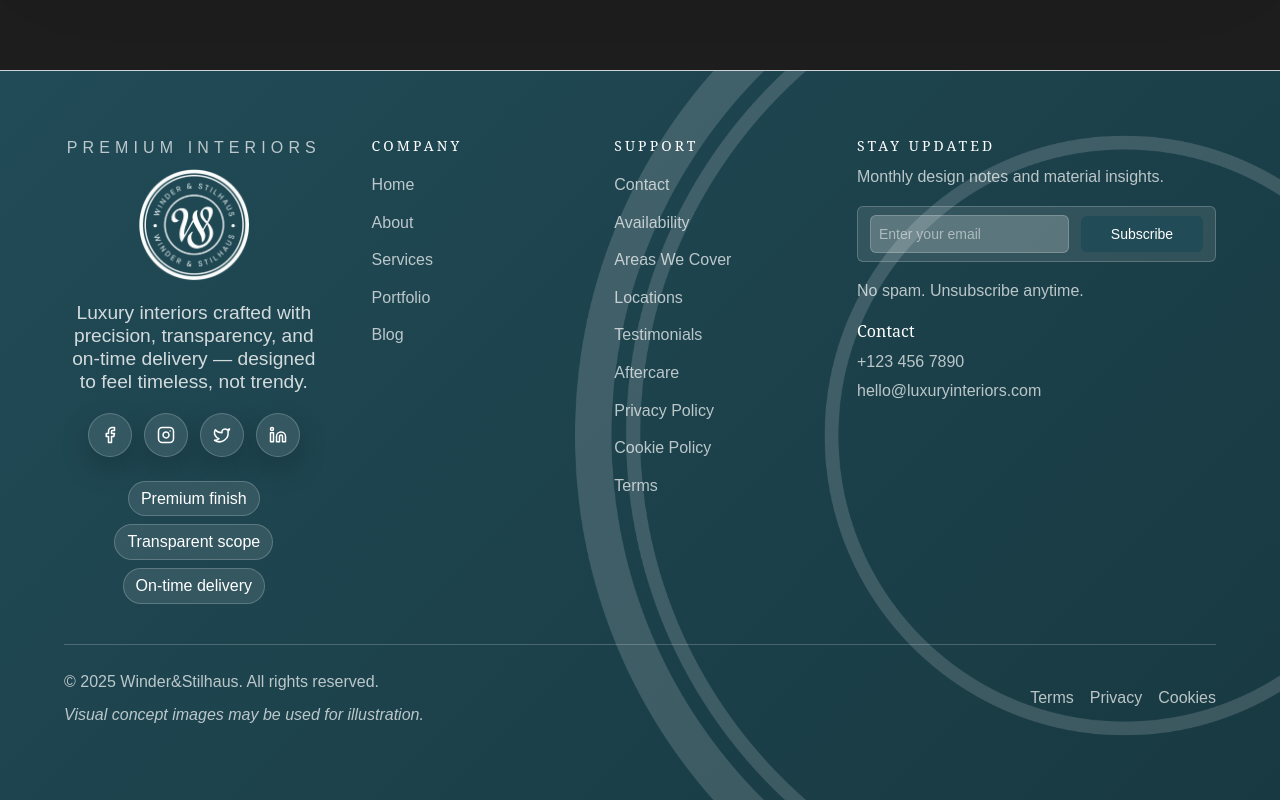
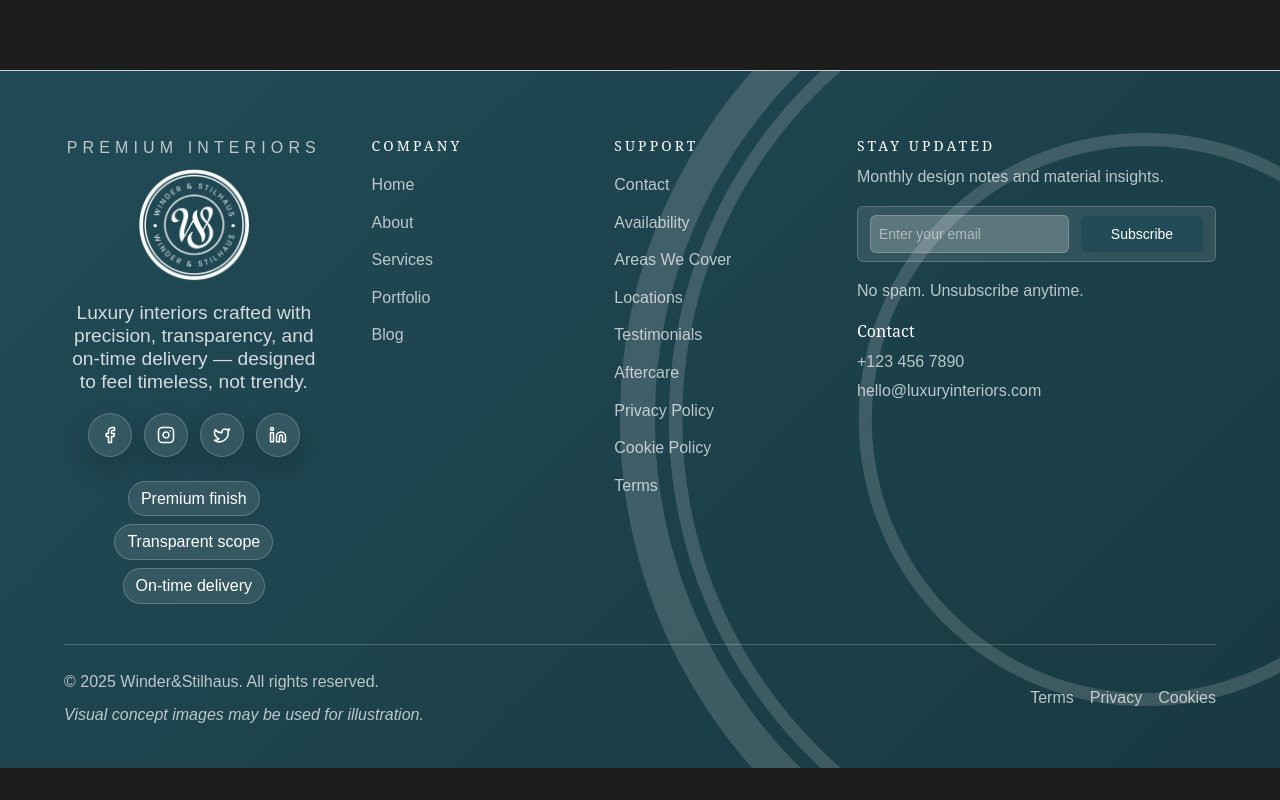
Before and after one commit to imalihamzak/Winder-Stilhaus-Nextjs, a Next.js app: page / in a window 1280 px wide. Shown: the part 8125-8925 px from the top of the page. After the commit the page ends 8893 px from the top, so only its background shows below. Built offline with nearby package versions, Linux system fonts and the light colour scheme; no server answers; a web font is replaced by a local one.

Commit message:
reduced space

```diff
--- a/components/Footer.tsx
+++ b/components/Footer.tsx
@@ -233,8 +233,6 @@ const FooterSection = () => {
           </div>
         </div>
 
-        {/* Tiny extra spacing so footer doesn't feel cramped */}
-        <div className="h-8" />
       </div>
     </footer>
   );
```
